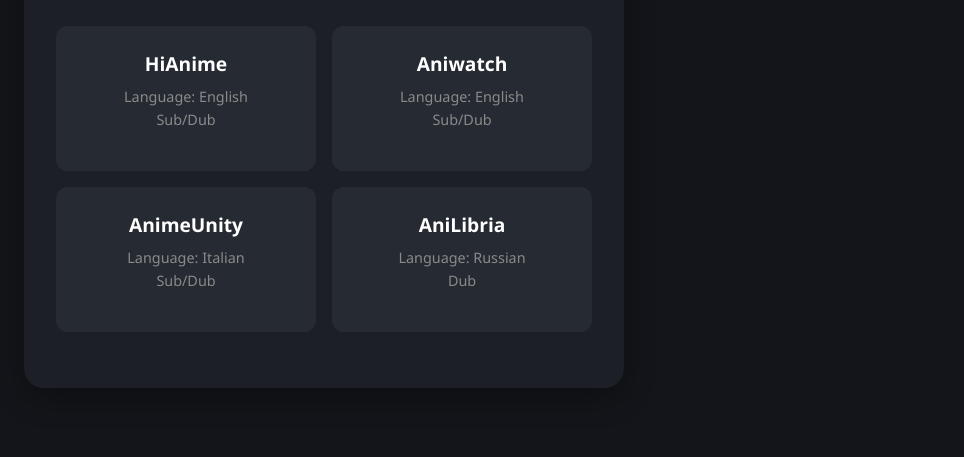
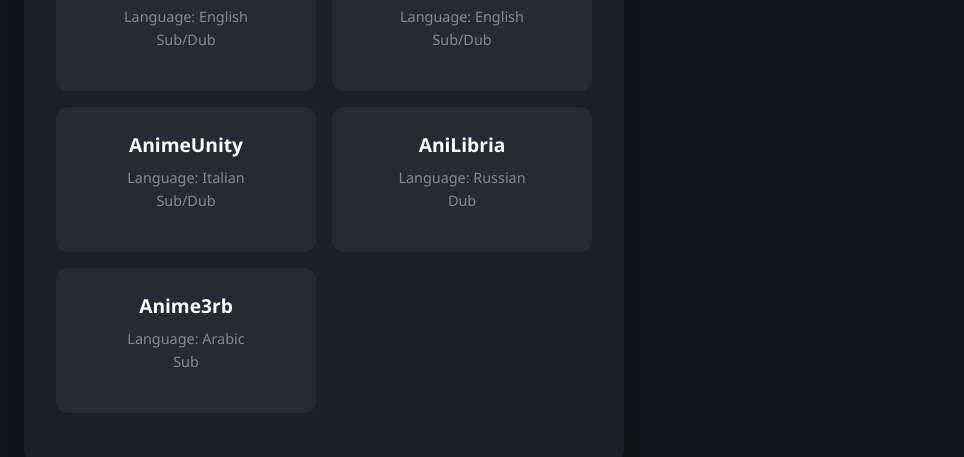
Before and after one commit to ordzy/sora-modules-website, a plain HTML site: page website/index.html in a window 1280 px wide. Shown: the part 267-724 px from the top of the page, without its empty margins (316-1280 px from the left). Drawn offline with Linux system fonts and the light colour scheme.

Commit message:
Update index.html
anime3rb

```diff
--- a/website/index.html
+++ b/website/index.html
@@ -61,6 +61,12 @@
                 baseUrl: 'https://raw.githubusercontent.com/50n50/sources/refs/heads/main/anilibria/anilibria.json',
                 redirectUrl: 'sora://module?url=https://raw.githubusercontent.com/50n50/sources/refs/heads/main/anilibria/anilibria.json',
                 description: 'Language: Russian <br>Dub'
+            },
+            'anime3rb': {
+                name: 'Anime3rb',
+                baseUrl: 'https://raw.githubusercontent.com/50n50/sources/refs/heads/main/anime3rb/anime3rb.json',
+                redirectUrl: 'sora://module?url=https://raw.githubusercontent.com/50n50/sources/refs/heads/main/anime3rb/anime3rb.json',
+                description: 'Language: Arabic <br>Sub'
             },
             // Add more websites here
         };
```
